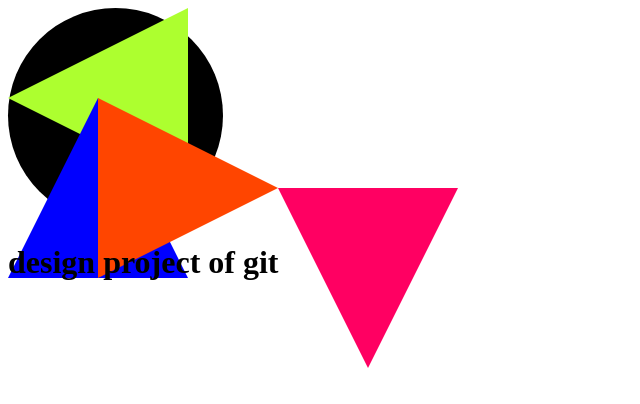
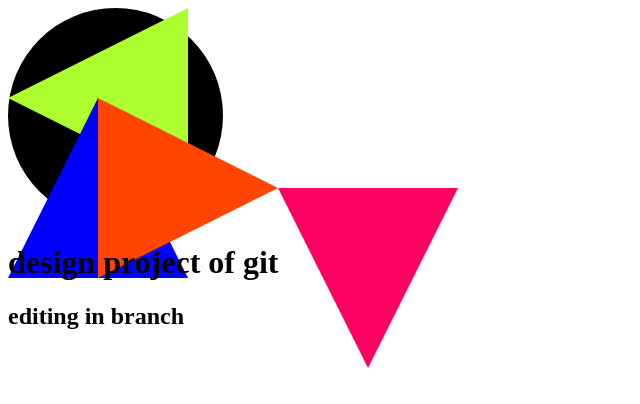
Before and after one commit to chandni6210/w3schools, a plain HTML site: page index.html in a window 1280 px wide. Shown: the whole page, without its empty margins (0-640 px from the left). Drawn offline with Linux system fonts and the light colour scheme.

Commit message:
Update index.html

```diff
--- a/index.html
+++ b/index.html
@@ -22,7 +22,7 @@
         </div>
     </div>
 <h1>design project of git </h1>
-
+    <h2>editing in branch </h2>
 </body>
 
 </html>
```
